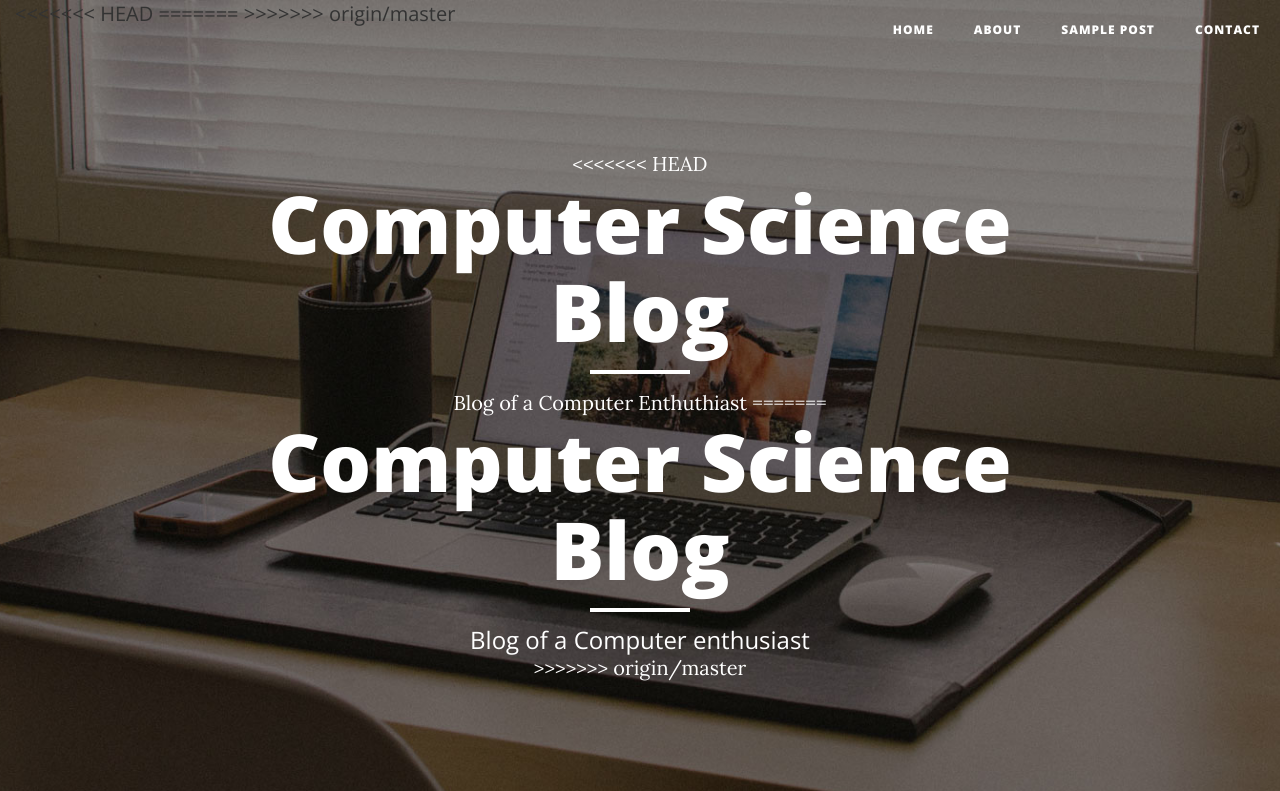
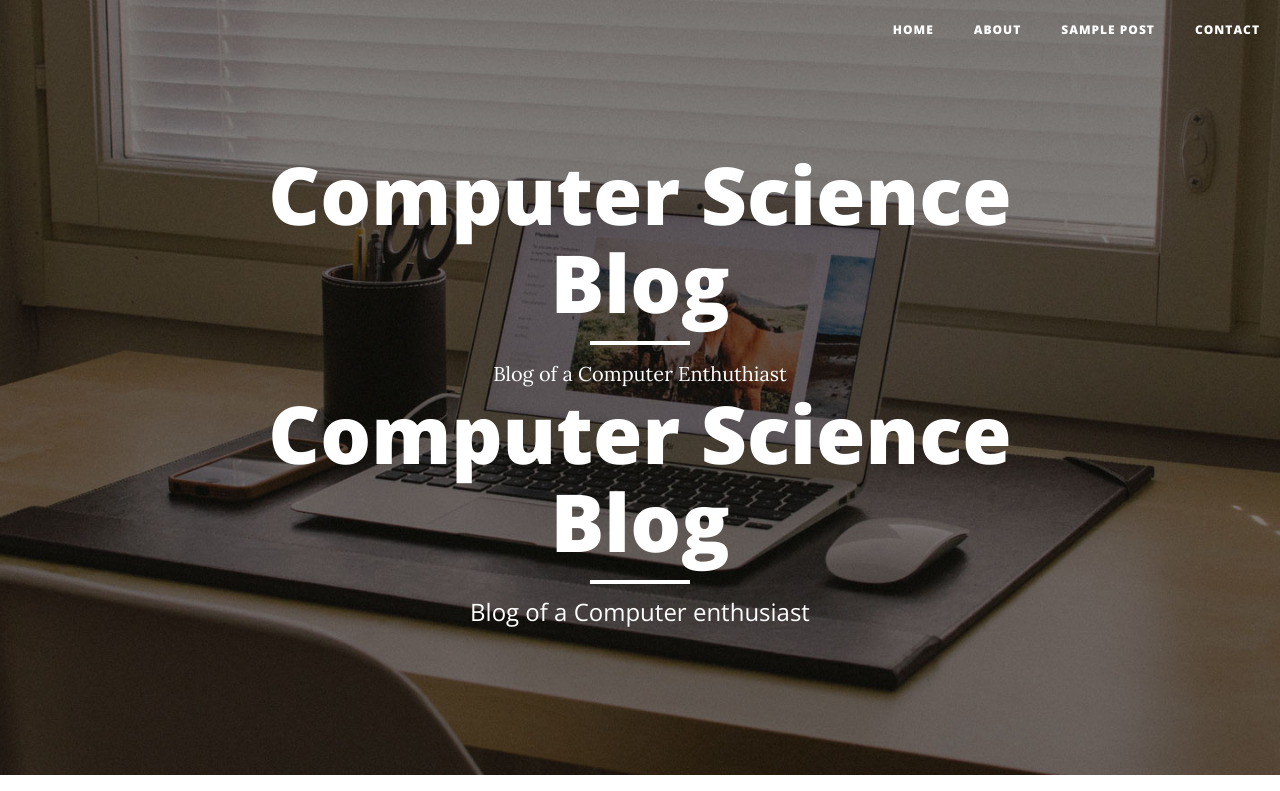
Before and after one commit to sahebg/blog, a website: page index.html in a window 1280 px wide. Shown: the top 791 px of the page. Drawn offline with nearby package versions, Linux system fonts and the light colour scheme.

Commit message:
Update index.html

```diff
--- a/index.html
+++ b/index.html
@@ -42,10 +42,6 @@
                     <span class="sr-only">Toggle navigation</span>
                     Menu <i class="fa fa-bars"></i>
                 </button>
-<<<<<<< HEAD
-
-=======
->>>>>>> origin/master
             </div>
 
             <!-- Collect the nav links, forms, and other content for toggling -->
@@ -77,15 +73,12 @@
             <div class="row">
                 <div class="col-lg-8 col-lg-offset-2 col-md-10 col-md-offset-1">
                     <div class="site-heading">
-<<<<<<< HEAD
                         <h1>Computer Science  Blog</h1>
                         <hr class="small">
                         Blog of a Computer Enthuthiast
-=======
                         <h1>Computer Science Blog</h1>
                         <hr class="small">
                         <span class="subheading">Blog of a Computer enthusiast</span>
->>>>>>> origin/master
                     </div>
                 </div>
             </div>
@@ -97,7 +90,7 @@
         <div class="row">
             <div class="col-lg-8 col-lg-offset-2 col-md-10 col-md-offset-1">
                 <div class="post-preview">
-                    <a href="post.html">
+                    <a href="post1.html">
                         <h2 class="post-title">
                             How to fix Dota2 7.0 crashes and Optimize FPS
                         </h2>
```
